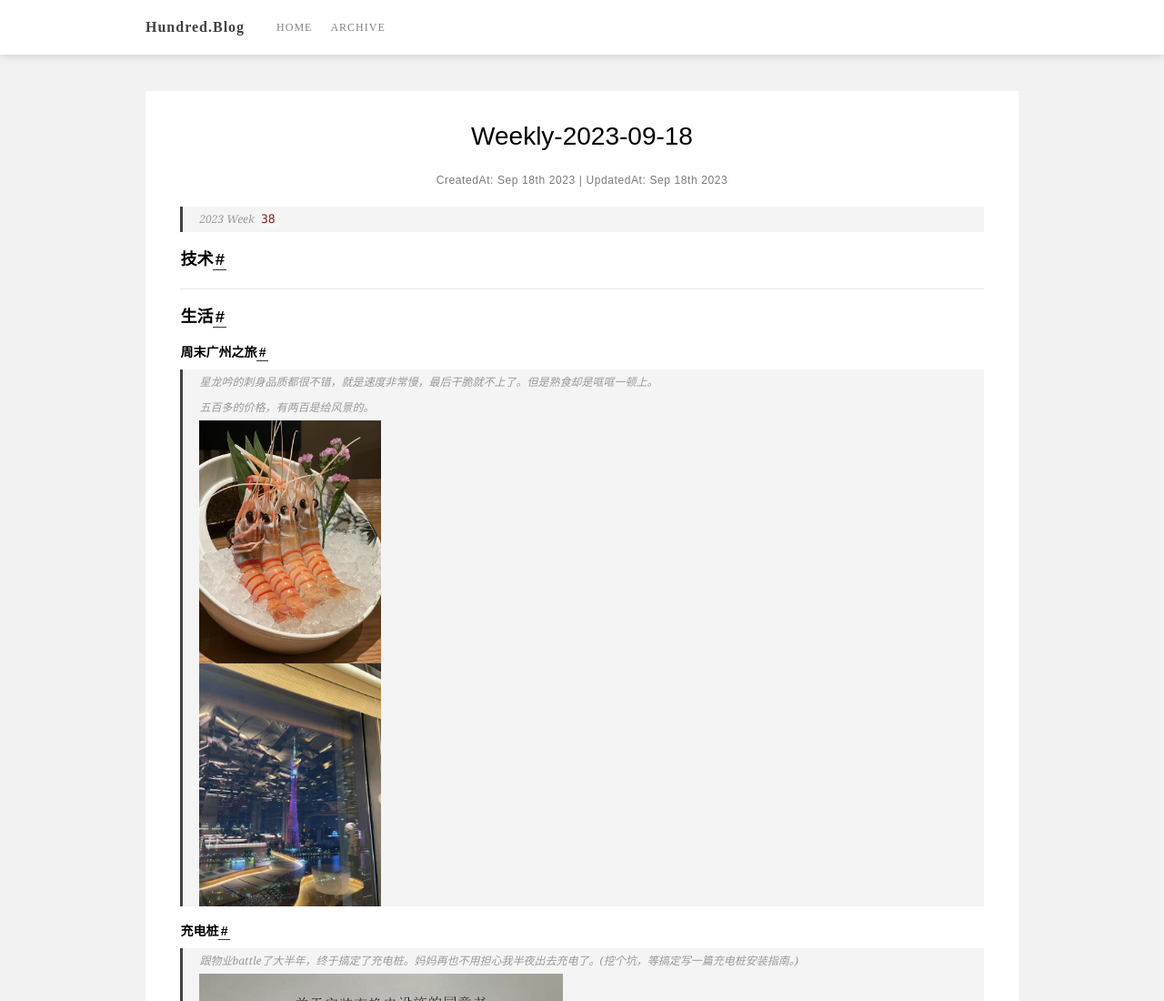
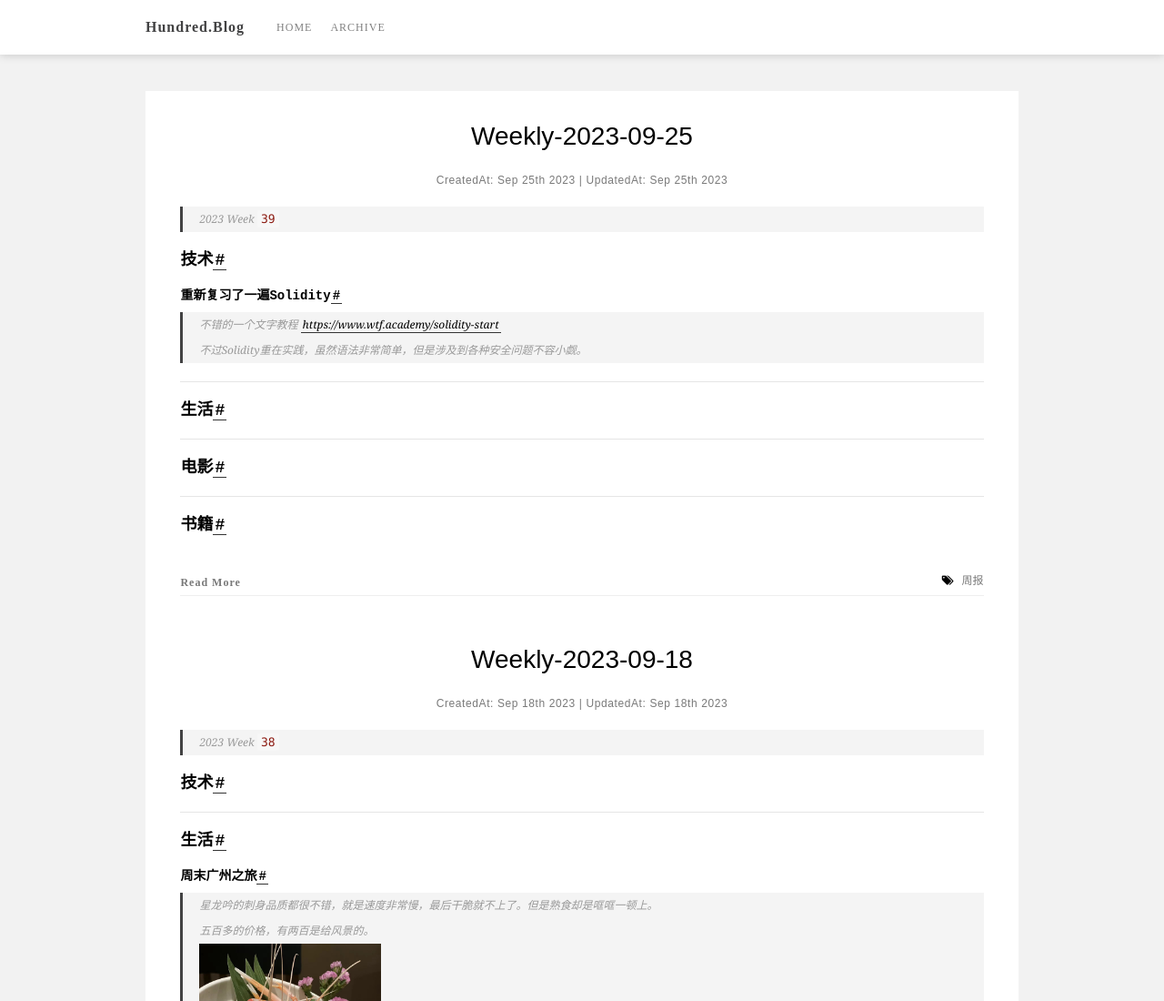
Before and after one commit to hundredlee/hundredlee.github.io, a plain HTML site: page index.html in a window 1280 px wide. Shown: the top 1100 px of the page at 91% size. Drawn offline with nearby package versions, Linux system fonts and the light colour scheme.

Commit message:
Site updated: 2023-09-25 10:13:01

```diff
--- a/index.html
+++ b/index.html
@@ -1,4 +1,13 @@
-<!DOCTYPE html><html lang="en"><head><meta charset="utf-8"><title>Hundred.Blog</title><meta name="viewport" content="width=device-width, initial-scale=1"><link rel="icon" href="/favicon.png"><link href="/css/bootstrap.min.css" rel="stylesheet"><link href="/css/font-awesome.min.css" rel="stylesheet"><link href="/css/main.css" rel="stylesheet"><meta name="generator" content="Hexo 6.3.0"></head><body><div class="wrap"><nav class="page-navigation"><div class="nav-container"><div class="page-header-logo"><h1 class="prince-log"><a href="/" class="home-link">Hundred.Blog</a></h1></div><button type="button" data-toggle="collapse" data-target=".main-nav-items" class="navbar-toggle"><span class="sr-only">Toggle navigation</span><span class="icon-bar"></span><span class="icon-bar"></span><span class="icon-bar"></span></button><ul class="collapse navbar-collapse main-nav-items"><li class="menu-item"><a href="/" target="_self">HOME</a></li><li class="menu-item"><a href="/archives/" target="_self">ARCHIVE</a></li></ul></div></nav><main class="prince-container"><div class="articles"><article class="post-block"><h2 class="post-title"><a href="/2023/09/18/Weekly-2023-09-18/" class="post-link">Weekly-2023-09-18</a></h2><div class="post-info">CreatedAt: Sep 18th 2023 | UpdatedAt: Sep 18th 2023</div><div class="post-entry"><blockquote>
+<!DOCTYPE html><html lang="en"><head><meta charset="utf-8"><title>Hundred.Blog</title><meta name="viewport" content="width=device-width, initial-scale=1"><link rel="icon" href="/favicon.png"><link href="/css/bootstrap.min.css" rel="stylesheet"><link href="/css/font-awesome.min.css" rel="stylesheet"><link href="/css/main.css" rel="stylesheet"><meta name="generator" content="Hexo 6.3.0"></head><body><div class="wrap"><nav class="page-navigation"><div class="nav-container"><div class="page-header-logo"><h1 class="prince-log"><a href="/" class="home-link">Hundred.Blog</a></h1></div><button type="button" data-toggle="collapse" data-target=".main-nav-items" class="navbar-toggle"><span class="sr-only">Toggle navigation</span><span class="icon-bar"></span><span class="icon-bar"></span><span class="icon-bar"></span></button><ul class="collapse navbar-collapse main-nav-items"><li class="menu-item"><a href="/" target="_self">HOME</a></li><li class="menu-item"><a href="/archives/" target="_self">ARCHIVE</a></li></ul></div></nav><main class="prince-container"><div class="articles"><article class="post-block"><h2 class="post-title"><a href="/2023/09/25/Weekly-2023-09-25/" class="post-link">Weekly-2023-09-25</a></h2><div class="post-info">CreatedAt: Sep 25th 2023 | UpdatedAt: Sep 25th 2023</div><div class="post-entry"><blockquote>
+<p>2023 Week <code>39</code></p>
+</blockquote>
+<h2><span id="ji-zhu">技术</span><a href="#ji-zhu" class="header-anchor">#</a></h2><h3><span id="chong-xin-fu-xi-liao-yi-bian-solidity">重新复习了一遍Solidity</span><a href="#chong-xin-fu-xi-liao-yi-bian-solidity" class="header-anchor">#</a></h3><blockquote>
+<p>不错的一个文字教程 <a target="_blank" rel="noopener" href="https://www.wtf.academy/solidity-start">https://www.wtf.academy/solidity-start</a><br>不过Solidity重在实践，虽然语法非常简单，但是涉及到各种安全问题不容小觑。</p>
+</blockquote>
+<hr>
+<h2><span id="sheng-huo">生活</span><a href="#sheng-huo" class="header-anchor">#</a></h2><hr>
+<h2><span id="dian-ying">电影</span><a href="#dian-ying" class="header-anchor">#</a></h2><hr>
+<h2><span id="shu-ji">书籍</span><a href="#shu-ji" class="header-anchor">#</a></h2></div><div class="post-meta"><a href="/2023/09/25/Weekly-2023-09-25/" class="article-more">Read More</a><div class="post-tags-box"><a class="tag-link" href="/tags/%E5%91%A8%E6%8A%A5/" rel="tag">周报</a></div></div></article><article class="post-block"><h2 class="post-title"><a href="/2023/09/18/Weekly-2023-09-18/" class="post-link">Weekly-2023-09-18</a></h2><div class="post-info">CreatedAt: Sep 18th 2023 | UpdatedAt: Sep 18th 2023</div><div class="post-entry"><blockquote>
 <p>2023 Week <code>38</code></p>
 </blockquote>
 <h2><span id="ji-zhu">技术</span><a href="#ji-zhu" class="header-anchor">#</a></h2><hr>
```
Also changed, not shown: 2023/09/18/Weekly-2023-09-18/index.html (+1 -1 lines), 2023/09/25/Weekly-2023-09-25/index.html (added, +10 -0 lines), archives/2023/09/index.html (+1 -1 lines), archives/2023/index.html (+1 -1 lines), archives/index.html (+1 -1 lines), tags/周报/index.html (+1 -1 lines).
